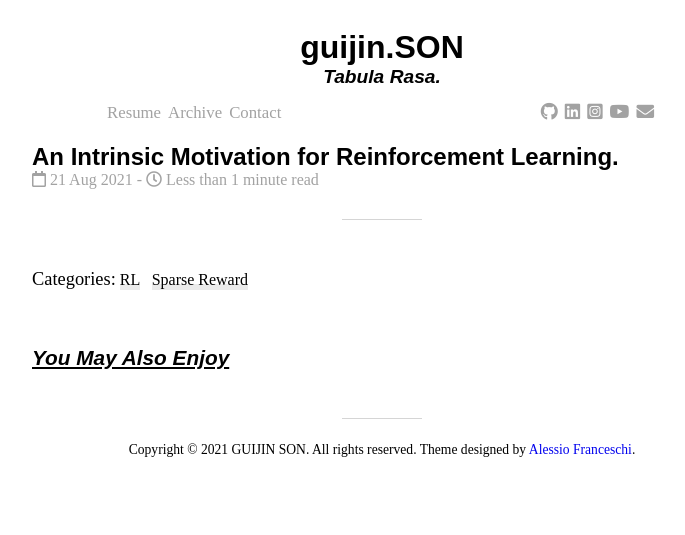
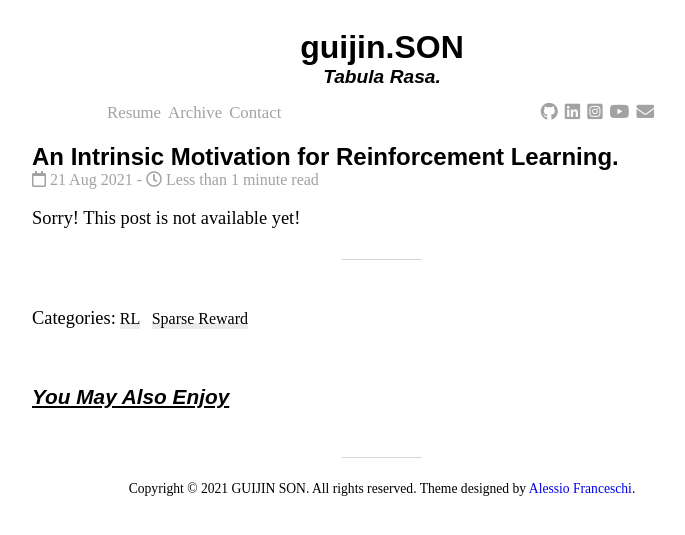
Before and after one commit to guijinSON/guijinSON.github.io, a Jekyll site: the page built from _posts/2021-08-21- An Intrinsic Motivation for Reinforcement Learning.md, in a window 1280 px wide. Shown: the top 535 px of the page, without its empty margins (258-943 px from the left). Built offline with Jekyll 4.4.1, drawn with Linux system fonts in a browser that asks for light colours; nearby versions of some CDN libraries; comment, search, counter and statistics services are not loaded.

Commit message:
Update 2021-08-21- An Intrinsic Motivation for Reinforcement Learning.md

```diff
--- a/_posts/2021-08-21- An Intrinsic Motivation for Reinforcement Learning.md
+++ b/_posts/2021-08-21- An Intrinsic Motivation for Reinforcement Learning.md
@@ -2,6 +2,7 @@
 title: An Intrinsic Motivation for Reinforcement Learning.
 layout: post
 categories: [RL,Sparse Reward]
-image: assets/img/An Intrinsic Motivation for Reinforcement Learning/intrinsic.png
 description: "An Intrinsic Motivation for Reinforcement Learning."
 ---
+
+Sorry! This post is not available yet!
```
